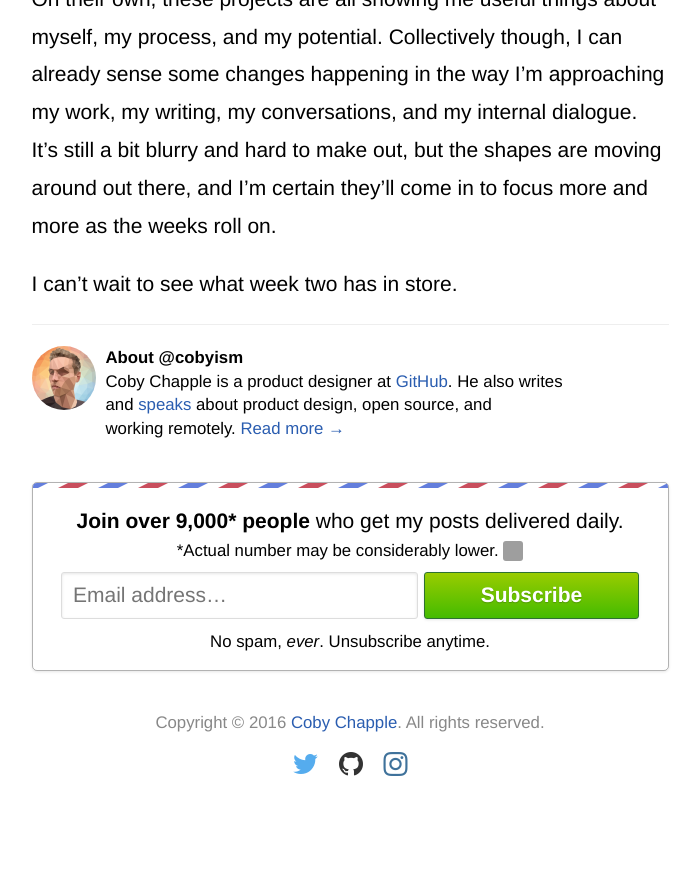
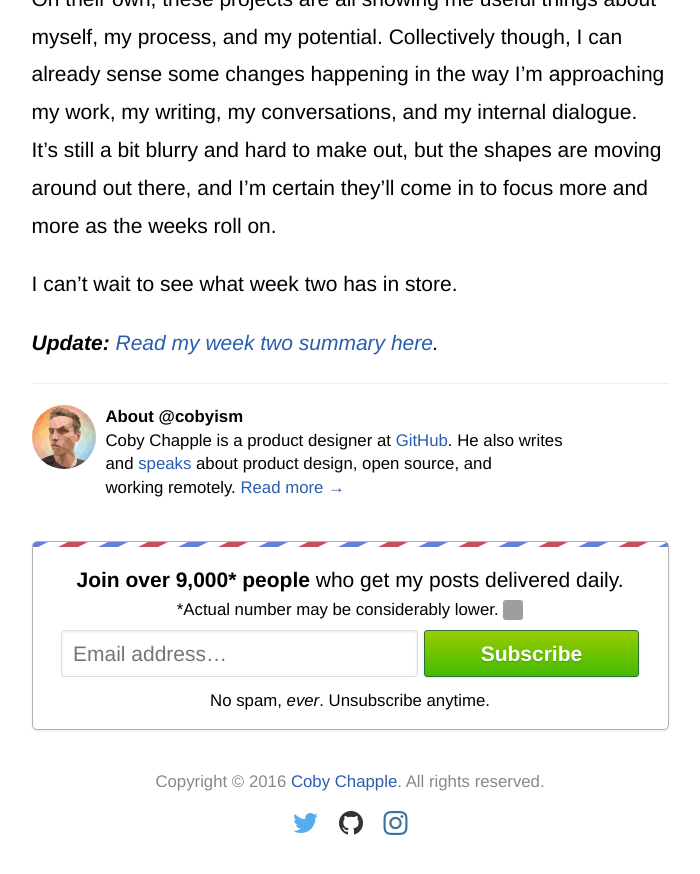
Before and after one commit to cobyism/archived-cobyism.github.io, a Jekyll site: the page built from blog/_posts/2016-01-18-altmba-week-1.md, in a window 1280 px wide and 900 px high, scrolled down 2760 px. Shown: the top 874 px of the window, without its empty margins (290-990 px from the left). Built offline with Jekyll 4.4.1, drawn with Linux system fonts in a browser that asks for light colours; nearby versions of some CDN libraries; Markdown is read by kramdown in place of the engine named in the settings; before the commit the page ends 3601 px from its top, so only the background shows below that; grey boxes are pictures that could not be loaded.

Commit message:
link week 1 to week 2

```diff
--- a/blog/_posts/2016-01-18-altmba-week-1.md
+++ b/blog/_posts/2016-01-18-altmba-week-1.md
@@ -36,3 +36,5 @@ In addition to the projects themselves, the exercise of reading other people’s
 On their own, these projects are all showing me useful things about myself, my process, and my potential. Collectively though, I can already sense some changes happening in the way I’m approaching my work, my writing, my conversations, and my internal dialogue. It’s still a bit blurry and hard to make out, but the shapes are moving around out there, and I’m certain they’ll come in to focus more and more as the weeks roll on.
 
 I can’t wait to see what week two has in store.
+
+_**Update:** [Read my week two summary here](http://cobyism.com/blog/altmba-week-2/)._
```
